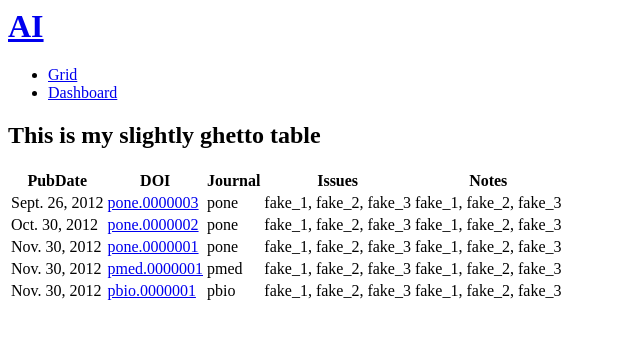
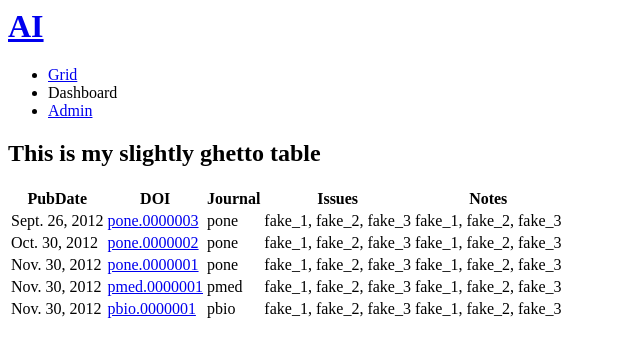
Before and after one commit to PLOS-Web/AI, a Django app: page /grid/ in a window 1280 px wide. Shown: the top 357 px of the page, without its empty margins (0-640 px from the left). Run offline with Django 3.2, Linux system fonts and the light colour scheme; data comes from the database, SQL or seed files in the repository; parts of the project's set-up code (start-up, migrations or seed data) failed here and were passed over.

Commit message:
Adds Admin link to header

```diff
--- a/ai/templates/base.html
+++ b/ai/templates/base.html
@@ -10,7 +10,10 @@
 	  <a href="{% url grid %}">Grid</a>
 	</li>
 	<li>
-	  <a href="/dashboard">Dashboard</a>
+	  Dashboard
+	</li>
+	<li>
+	  <a href="/admin">Admin</a>
 	</li>
       </ul>
     </div>
```
